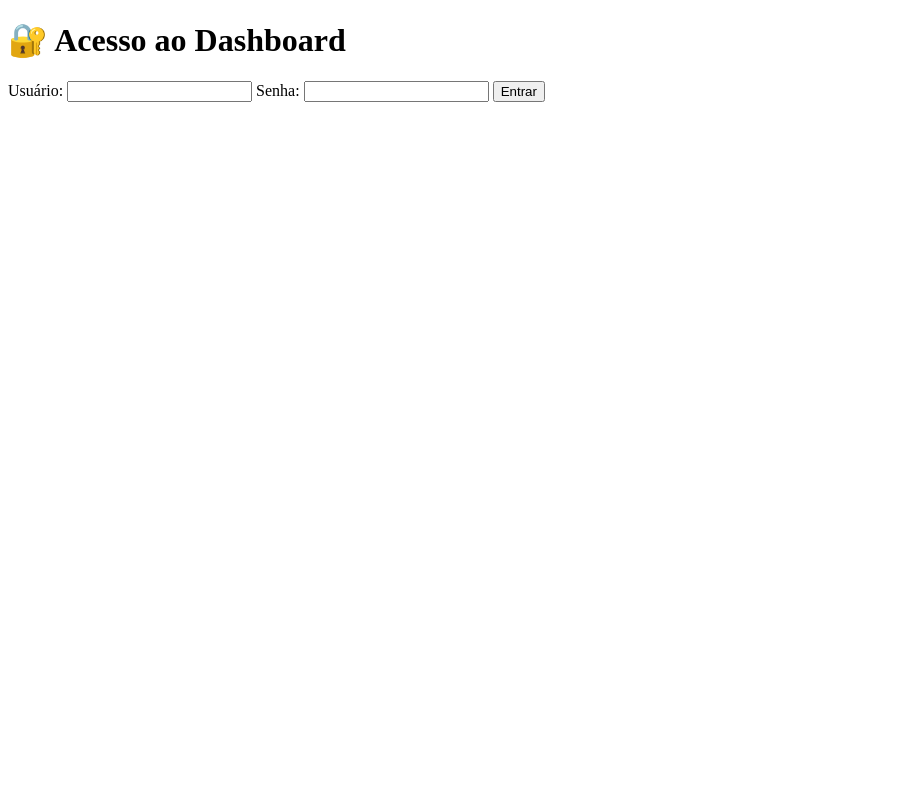
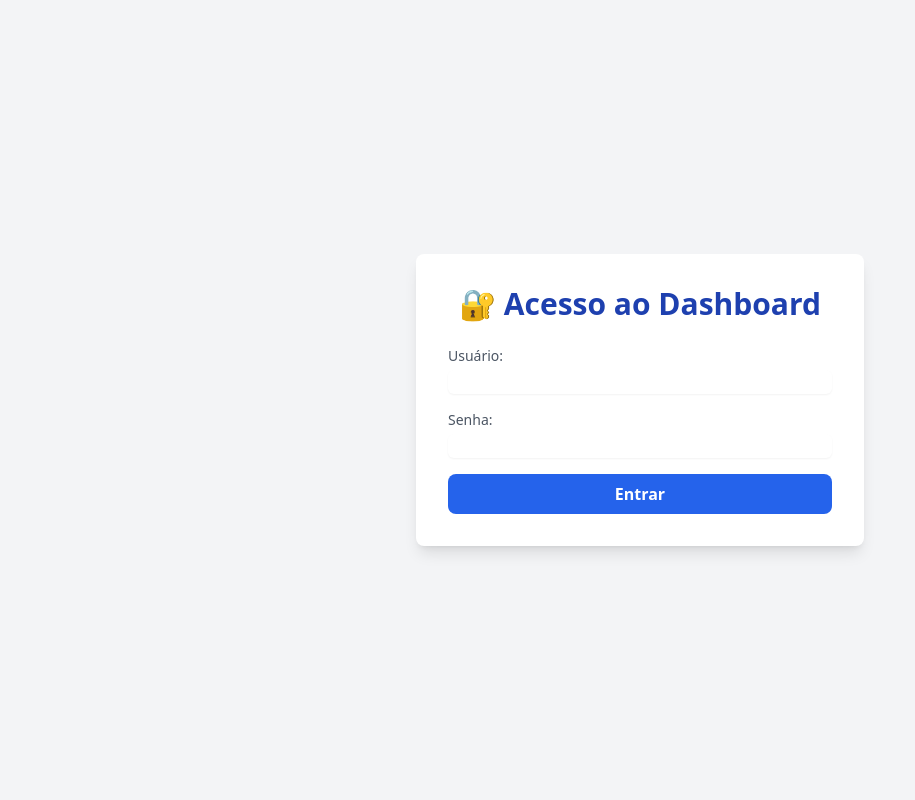
Before and after one commit to rxsupremo/reducao_taxa, a Flask app: page /login in a window 1280 px wide. Shown: the whole page, without its empty margins (0-915 px from the left). Run offline with Flask 3, Linux system fonts and the light colour scheme; some libraries are stand-ins or nearby versions.

Commit message:
Update login.html
Atualização de layout.

```diff
--- a/templates/login.html
+++ b/templates/login.html
@@ -2,21 +2,29 @@
 <html lang="pt-br">
 <head>
     <meta charset="UTF-8">
+    <meta name="viewport" content="width=device-width, initial-scale=1.0">
     <title>Login</title>
+    <script src="https://cdn.tailwindcss.com"></script>
 </head>
-<body>
-    <h1>🔐 Acesso ao Dashboard</h1>
-    <form method="POST" action="{{ url_for('login') }}">
-        <label for="username">Usuário:</label>
-        <input type="text" name="username" required>
+<body class="bg-gray-100 font-sans text-gray-800 flex items-center justify-center min-h-screen">
+    <main class="bg-white shadow-lg rounded-lg p-8 max-w-md w-full">
+        <h1 class="text-3xl font-bold text-center text-blue-800 mb-6">🔐 Acesso ao Dashboard</h1>
+        <form method="POST" action="{{ url_for('login') }}" class="space-y-4">
+            <div>
+                <label for="username" class="block text-sm font-medium text-gray-600">Usuário:</label>
+                <input type="text" name="username" required class="mt-1 block w-full border-gray-300 rounded-md shadow-sm focus:ring-blue-500 focus:border-blue-500">
+            </div>
 
-        <label for="password">Senha:</label>
-        <input type="password" name="password" required>
+            <div>
+                <label for="password" class="block text-sm font-medium text-gray-600">Senha:</label>
+                <input type="password" name="password" required class="mt-1 block w-full border-gray-300 rounded-md shadow-sm focus:ring-blue-500 focus:border-blue-500">
+            </div>
 
-        <button type="submit">Entrar</button>
-    </form>
-    {% if erro %}
-        <p style="color:red;">{{ erro }}</p>
-    {% endif %}
+            <button type="submit" class="w-full bg-blue-600 text-white font-semibold py-2 px-4 rounded-lg hover:bg-blue-700 transition duration-300">Entrar</button>
+        </form>
+        {% if erro %}
+            <p class="mt-4 text-center text-red-600">{{ erro }}</p>
+        {% endif %}
+    </main>
 </body>
 </html>
```
